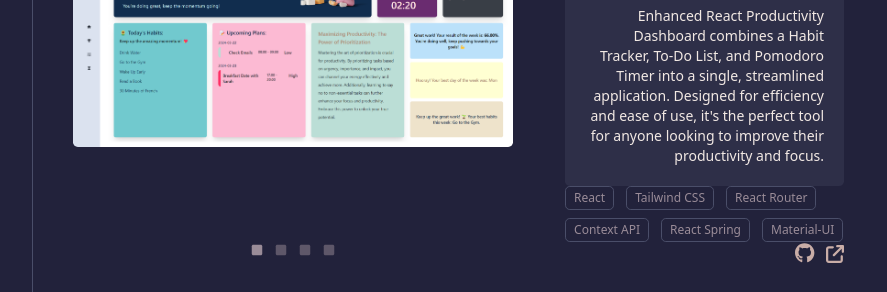
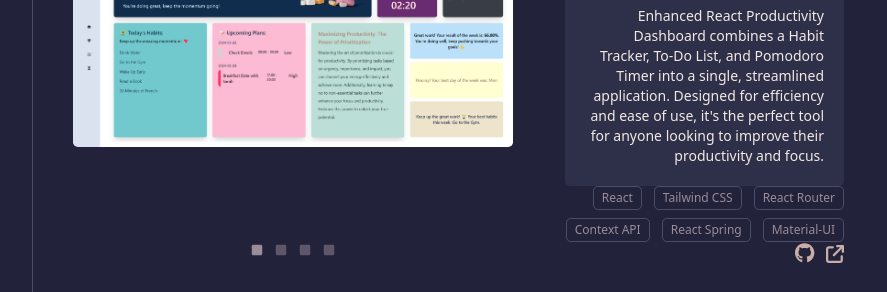
Before and after one commit to HitaBeeDev/portfolio, a React (Vite) app: page / in a window 1280 px wide. Shown: the part 2467-2759 px from the top of the page, without its empty margins (176-1063 px from the left). Built offline with nearby package versions, Linux system fonts and the light colour scheme.

Commit message:
project one

```diff
--- a/src/Components/ProjectsSection/ProjectOne.jsx
+++ b/src/Components/ProjectsSection/ProjectOne.jsx
@@ -77,7 +77,7 @@ function ProjectOne() {
             focus.
           </p>
 
-          <ul className="flex flex-row text-color4 text-sm justify-start items-start gap-x-3 gap-y-2 w-full flex-wrap">
+          <ul className="flex flex-row text-color4 text-sm justify-end items-start gap-x-3 gap-y-2 w-full flex-wrap">
             {projectTools.map((tool, index) => (
               <li
                 key={index}
```
